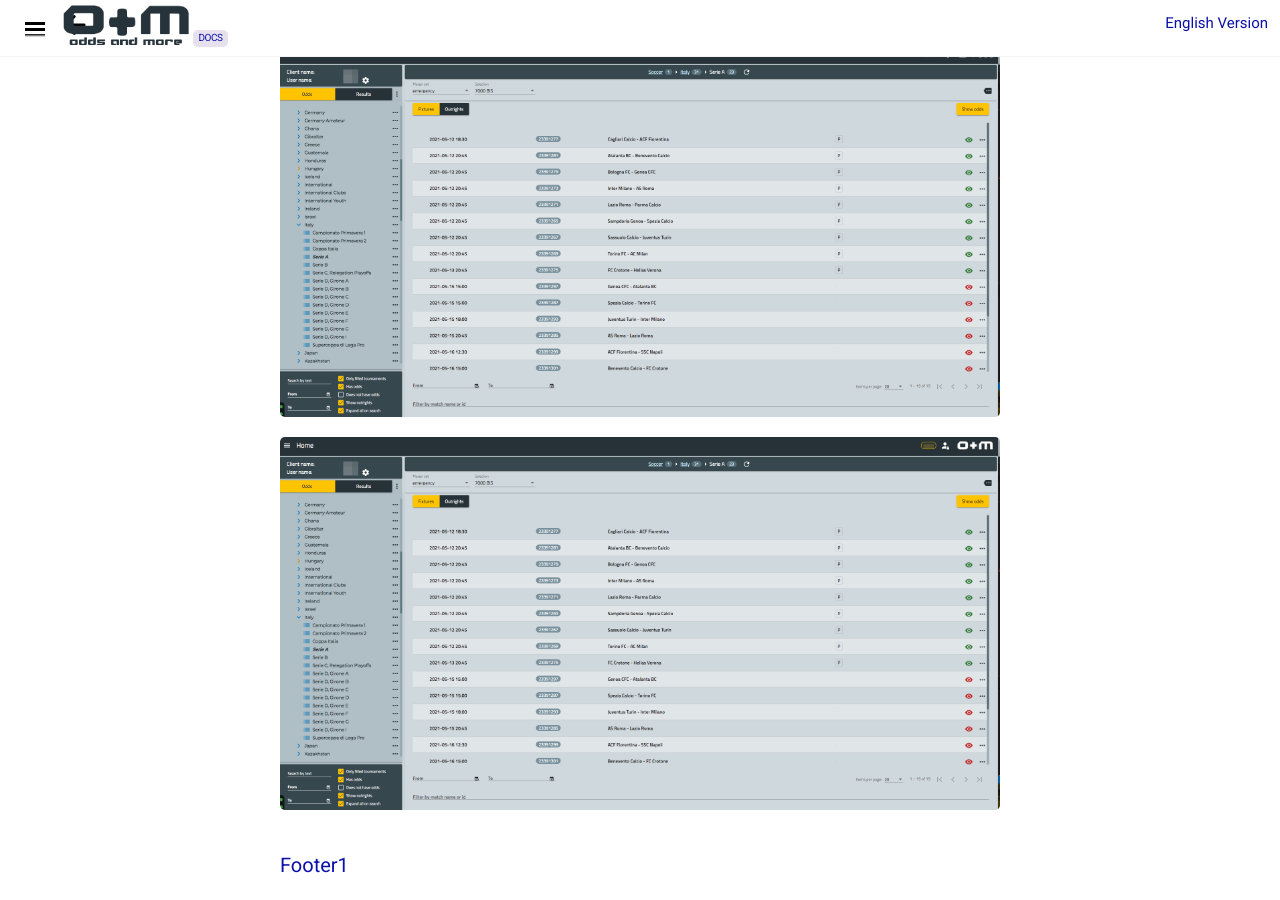
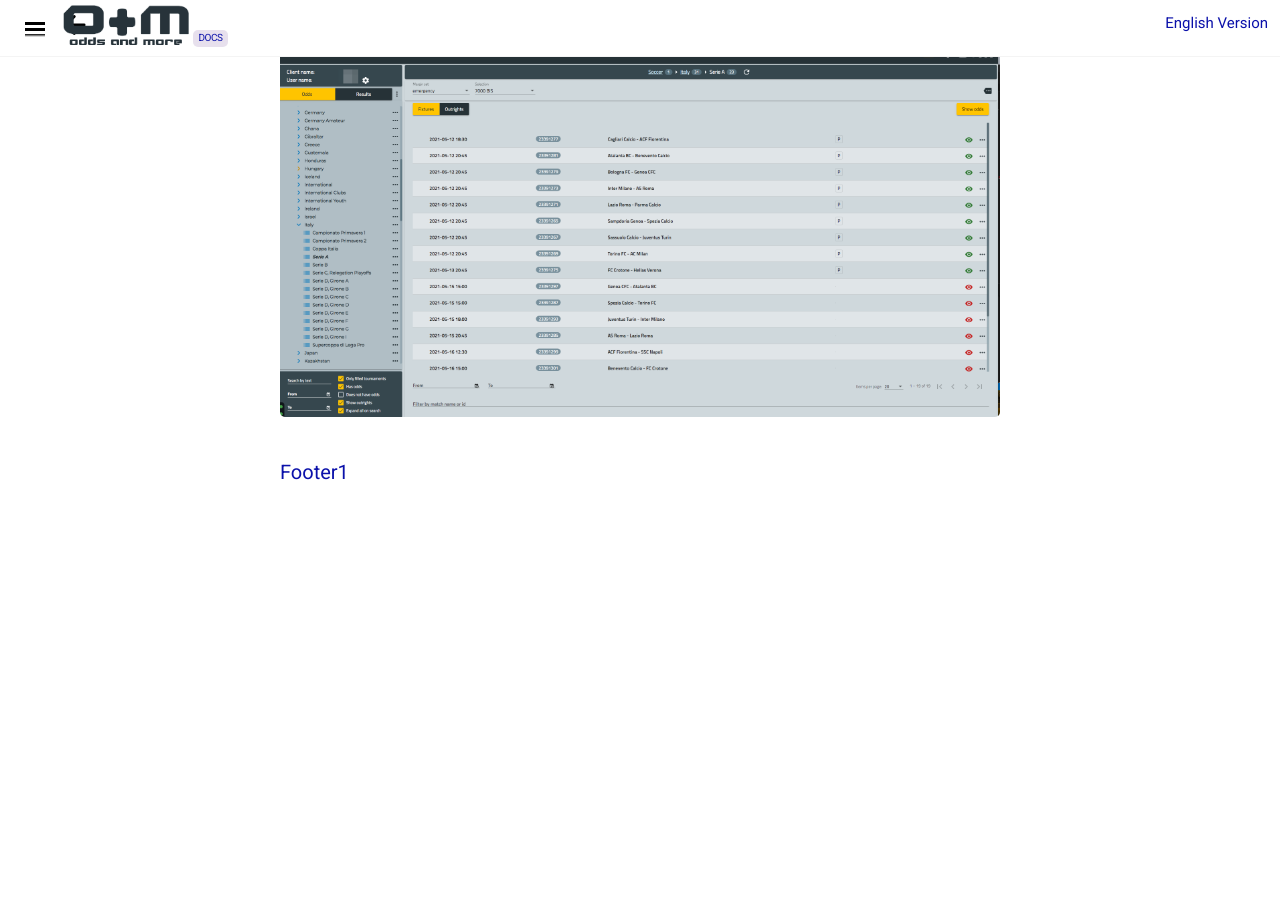
Before and after one commit to docsforodds/docs, a Jekyll site: the page built from docs/it/Introduzione.md, in a window 1280 px wide and 900 px high, scrolled down 1038 px. Built offline with Jekyll 4.4.1, drawn with Linux system fonts in a browser that asks for light colours; nearby versions of some CDN libraries; after the commit the page ends 1545 px from its top, so only the background shows below that.

Commit message:
canc image

```diff
--- a/docs/it/Introduzione.md
+++ b/docs/it/Introduzione.md
@@ -29,5 +29,3 @@ icon: fas fa-adjust
 ---
 
 ![Markdown Plus]({{site.baseurl}}/public/images/gestione-quote/home-tool-part-2.png)
-
-![Markdown Plus]({{site.baseurl}}/public/images/gestione-quote/home-tool-part-2.png)
```
